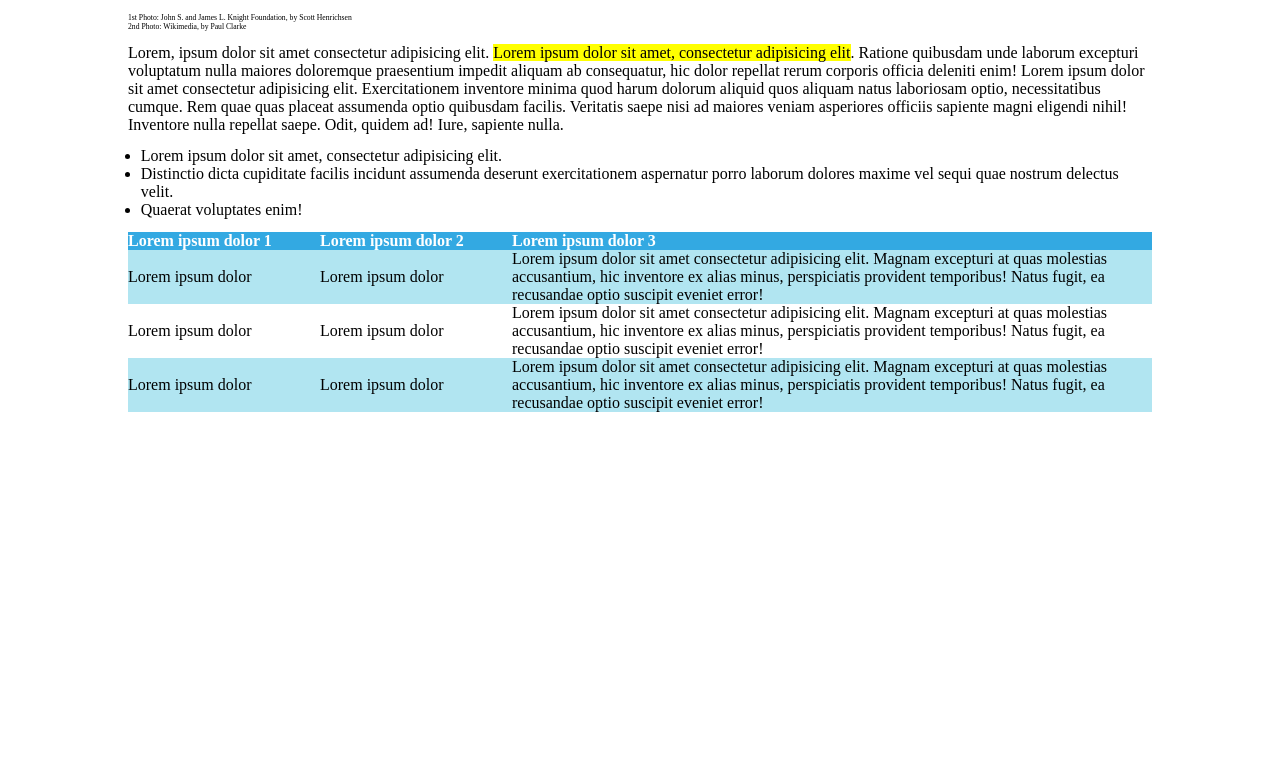
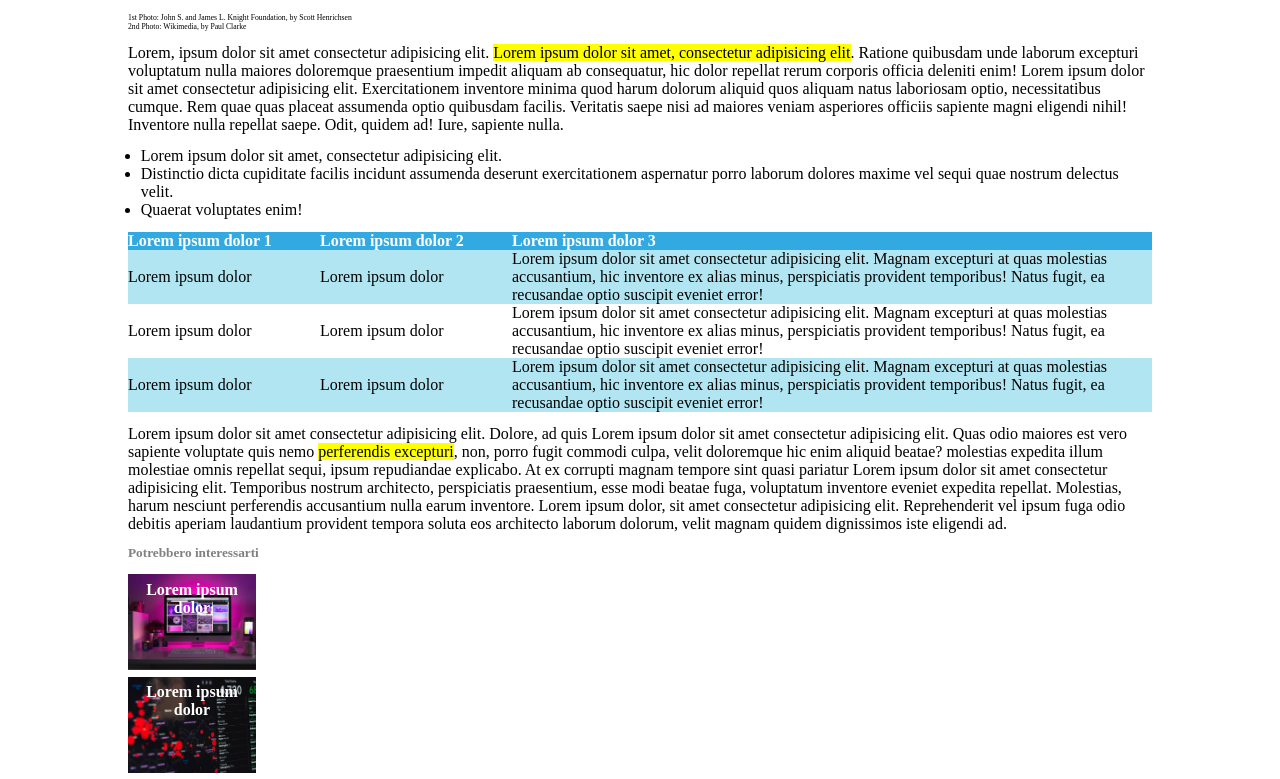
Before and after one commit to yurididomenico/html-css-booleaner, a plain HTML site: page index.html in a window 1280 px wide. Shown: the part 561-1340 px from the top of the page. Drawn offline with Linux system fonts and the light colour scheme.

Commit message:
Footer: Immagini

```diff
--- a/css/style.css
+++ b/css/style.css
@@ -70,9 +70,32 @@ th
 {
     background-color: #b1e5f1;
 }
-
-
-
+footer h5
+{
+    margin: 1vw 0;
+    color: grey;
+}
+.footer_immagine_1, .footer_immagine_2
+{
+    width: 10vw;
+    background-size: cover;
+    aspect-ratio: 4/3;
+    margin: 0.5vw 0;
+}
+.footer_immagine_1
+{
+    background-image: url('../img/monitor.jpg');
+}
+.footer_immagine_2
+{
+    background-image: url('../img/graph.jpg');
+}
+.footer_immagine_1 h4, .footer_immagine_2 h4
+{
+    color: white;
+    text-align: center;
+    padding: 0.5vw 0 0;
+}
 
 
 
--- a/index.html
+++ b/index.html
@@ -67,26 +67,19 @@
             </tbody>
         </table>
 
-
-
-
-        <br><br><br><br><br><br><br><br><br><br><br><br><br><br><br><br><br><br><br>
-
-
-
-
-
-
-
-
-
-
-
+        <p>Lorem ipsum dolor sit amet consectetur adipisicing elit. Dolore, ad quis Lorem ipsum dolor sit amet consectetur adipisicing elit. Quas odio maiores est vero sapiente voluptate quis nemo <mark> perferendis excepturi</mark>, non, porro fugit commodi culpa, velit doloremque hic enim aliquid beatae? molestias expedita illum molestiae omnis repellat sequi, ipsum repudiandae explicabo. At ex corrupti magnam tempore sint quasi pariatur Lorem ipsum dolor sit amet consectetur adipisicing elit. Temporibus nostrum architecto, perspiciatis praesentium, esse modi beatae fuga, voluptatum inventore eveniet expedita repellat. Molestias, harum nesciunt perferendis accusantium nulla earum inventore. Lorem ipsum dolor, sit amet consectetur adipisicing elit. Reprehenderit vel ipsum fuga odio debitis aperiam laudantium provident tempora soluta eos architecto laborum dolorum, velit magnam quidem dignissimos iste eligendi ad.</p>
 
     </main>
 
     <footer>
+        <h5>Potrebbero interessarti</h5>
 
+        <div class="footer_immagine_1">
+            <h4>Lorem ipsum dolor</h4>
+        </div>
+        <div class="footer_immagine_2">
+            <h4>Lorem ipsum dolor</h4>
+        </div>
     </footer>
 </body>
 </html>
```
